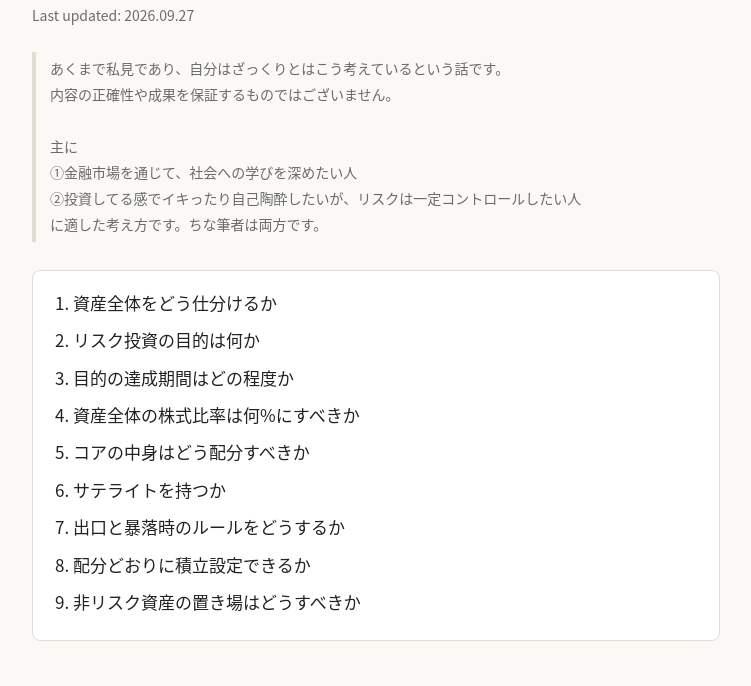
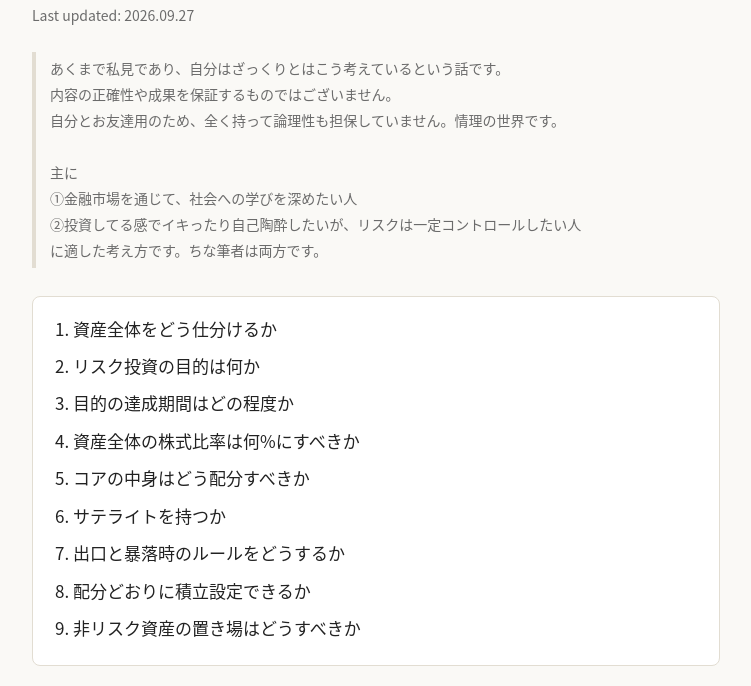
Before and after one commit to AyumuKameda7/AssetManagement_RiskAllocation, a plain HTML site: page index.html in a window 1280 px wide. Shown: the part 92-778 px from the top of the page, without its empty margins (264-1015 px from the left). Drawn offline with Linux system fonts and the light colour scheme.

Commit message:
Add note to intro
Co-Authored-By: Claude Opus 5.5 <noreply@anthropic.com>
Claude-Session: https://claude.ai/code/session_01DpPPmaFm4nP5f7N77QDpFo

```diff
--- a/index.html
+++ b/index.html
@@ -32,7 +32,7 @@ table.sub td{border-left:1px solid var(--line)}table.sub td.k{font-weight:400;wh
 footer{margin-top:56px;color:var(--sub);font-size:13px}
 </style></head><body><main>
 <h1>リスク資産配分の考え方</h1><div class="date">Last updated: 2026.09.27</div>
-<p class="note">あくまで私見であり、自分はざっくりとはこう考えているという話です。<br>内容の正確性や成果を保証するものではございません。<br><br>主に<br>①金融市場を通じて、社会への学びを深めたい人<br>②投資してる感でイキったり自己陶酔したいが、リスクは一定コントロールしたい人<br>に適した考え方です。ちな筆者は両方です。</p>
+<p class="note">あくまで私見であり、自分はざっくりとはこう考えているという話です。<br>内容の正確性や成果を保証するものではございません。<br>自分とお友達用のため、全く持って論理性も担保していません。情理の世界です。<br><br>主に<br>①金融市場を通じて、社会への学びを深めたい人<br>②投資してる感でイキったり自己陶酔したいが、リスクは一定コントロールしたい人<br>に適した考え方です。ちな筆者は両方です。</p>
 <ol class="toc"><li><a href="#s1">資産全体をどう仕分けるか</a></li><li><a href="#s2">リスク投資の目的は何か</a></li><li><a href="#s3">目的の達成期間はどの程度か</a></li><li><a href="#s4">資産全体の株式比率は何%にすべきか</a></li><li><a href="#s5">コアの中身はどう配分すべきか</a></li><li><a href="#s6">サテライトを持つか</a></li><li><a href="#s7">出口と暴落時のルールをどうするか</a></li><li><a href="#s8">配分どおりに積立設定できるか</a></li><li><a href="#s9">非リスク資産の置き場はどうすべきか</a></li></ol>
 <h2 id="s1"><span>1</span>資産全体をどう仕分けるか</h2>
 <p>本来なら、ライフプランからの将来的な必要総額を逆算し、その達成のためにどう運用するかをブレイクダウンするのが筋ではある。ただ現実的には、今いくら持っていて、そのうちいくら投資に回せるかを現状から積み上げるのがまずは第一歩だ。ライフプランの策定は人生そのものであり莫大な工数がかかるため、資金投入が大幅に遅れる機会損失もある。基本的には早く資金を市場投入することがリターンの最大化である。そこで現金とリスク資産の総評価額を使い道ごとに箱に分ける。そのうえで、どの箱にも入らない残りがリスク資産に回せる額となる。</p>
```
